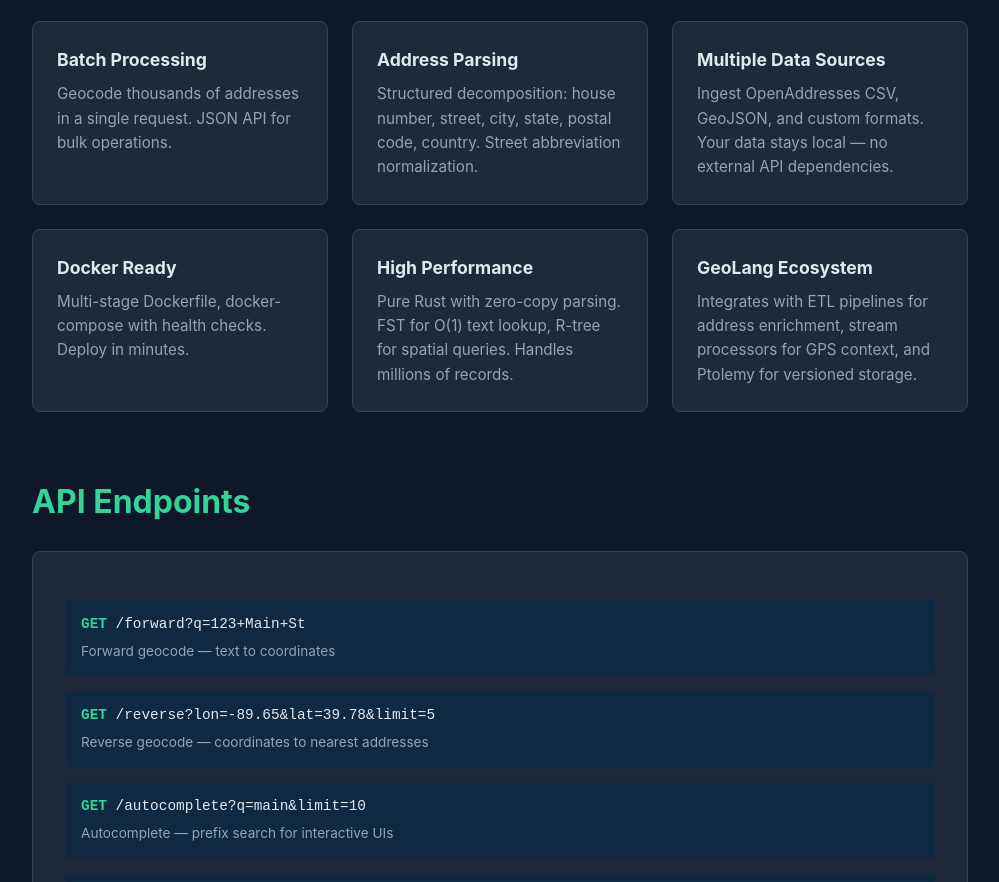
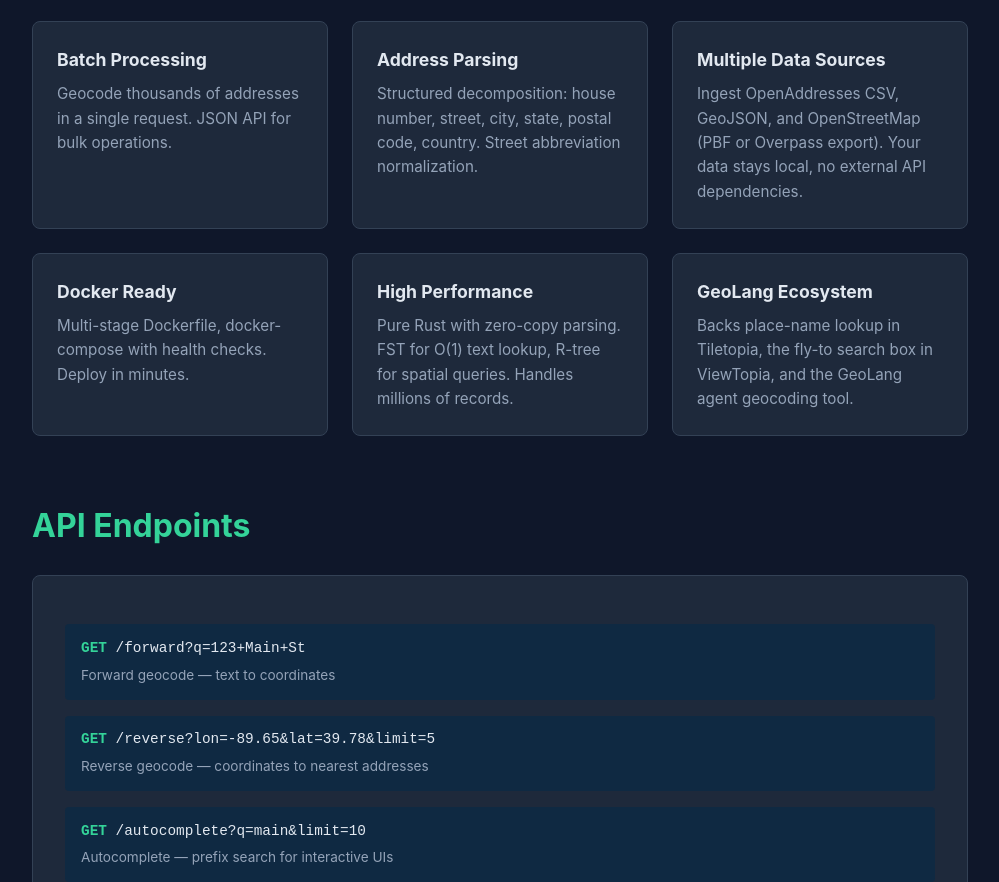
Before and after one commit to GeoLang/geokode, a plain HTML site: page docs/index.html in a window 1280 px wide. Shown: the part 833-1715 px from the top of the page, without its empty margins (140-1139 px from the left). Drawn offline with Linux system fonts and the light colour scheme.

Commit message:
correct osm ingest and ecosystem claims

```diff
--- a/docs/index.html
+++ b/docs/index.html
@@ -245,7 +245,7 @@
                 </div>
                 <div class="feature-card">
                     <h3>Multiple Data Sources</h3>
-                    <p>Ingest OpenAddresses CSV, GeoJSON, and custom formats. Your data stays local — no external API dependencies.</p>
+                    <p>Ingest OpenAddresses CSV, GeoJSON, and OpenStreetMap (PBF or Overpass export). Your data stays local, no external API dependencies.</p>
                 </div>
                 <div class="feature-card">
                     <h3>Docker Ready</h3>
@@ -257,7 +257,7 @@
                 </div>
                 <div class="feature-card">
                     <h3>GeoLang Ecosystem</h3>
-                    <p>Integrates with ETL pipelines for address enrichment, stream processors for GPS context, and Ptolemy for versioned storage.</p>
+                    <p>Backs place-name lookup in Tiletopia, the fly-to search box in ViewTopia, and the GeoLang agent geocoding tool.</p>
                 </div>
             </div>
         </section>
```
Also changed, not shown: 1 other file.
